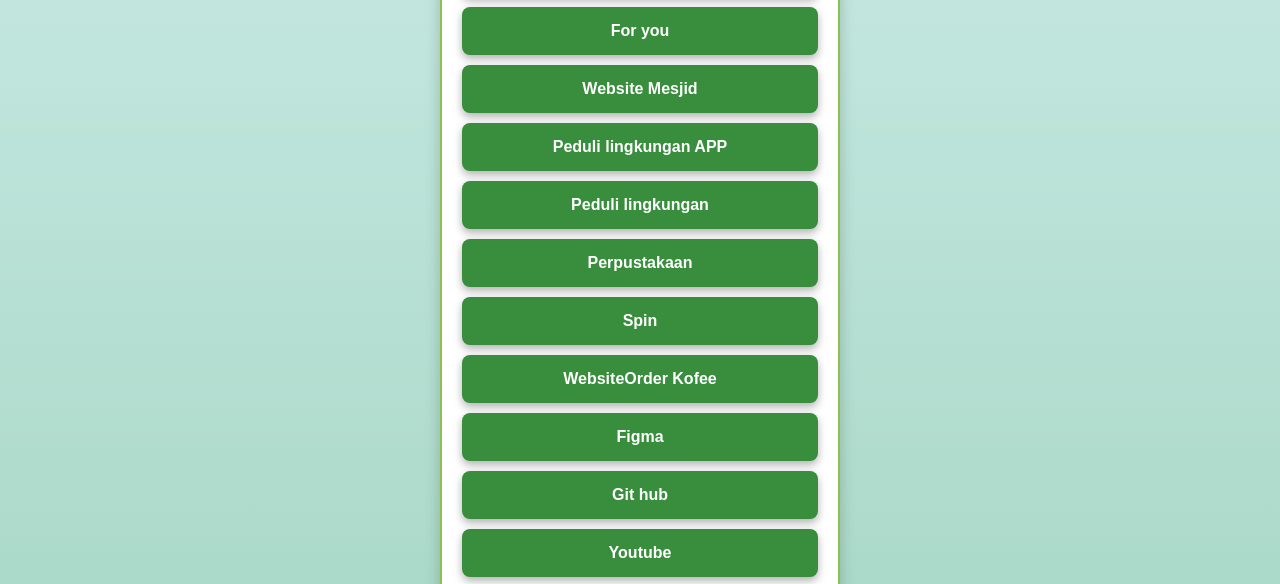
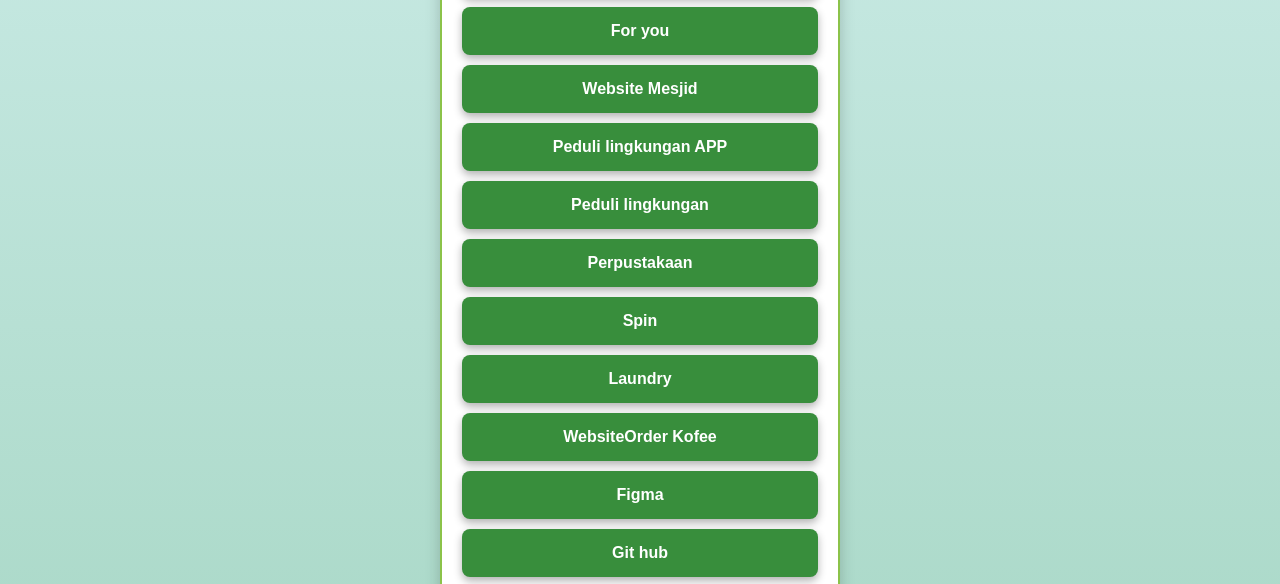
Before and after one commit to farhan8883-max/kumpuulan-, a plain HTML site: page index.html in a window 1280 px wide. Shown: the part 768-1352 px from the top of the page. Drawn offline with Linux system fonts and the light colour scheme.

Commit message:
Tambah laundry

```diff
--- a/index.html
+++ b/index.html
@@ -185,6 +185,10 @@
                 "name": "Spin",
                 "url": "https://bajak836.vercel.app/"
             },
+        {
+            "name": "Laundry",
+            "url": "https://laundry-fthb.vercel.app/"
+            },
              {
                 "name": "WebsiteOrder Kofee",
                 "url": "https://kofee-lime.vercel.app/"
```
